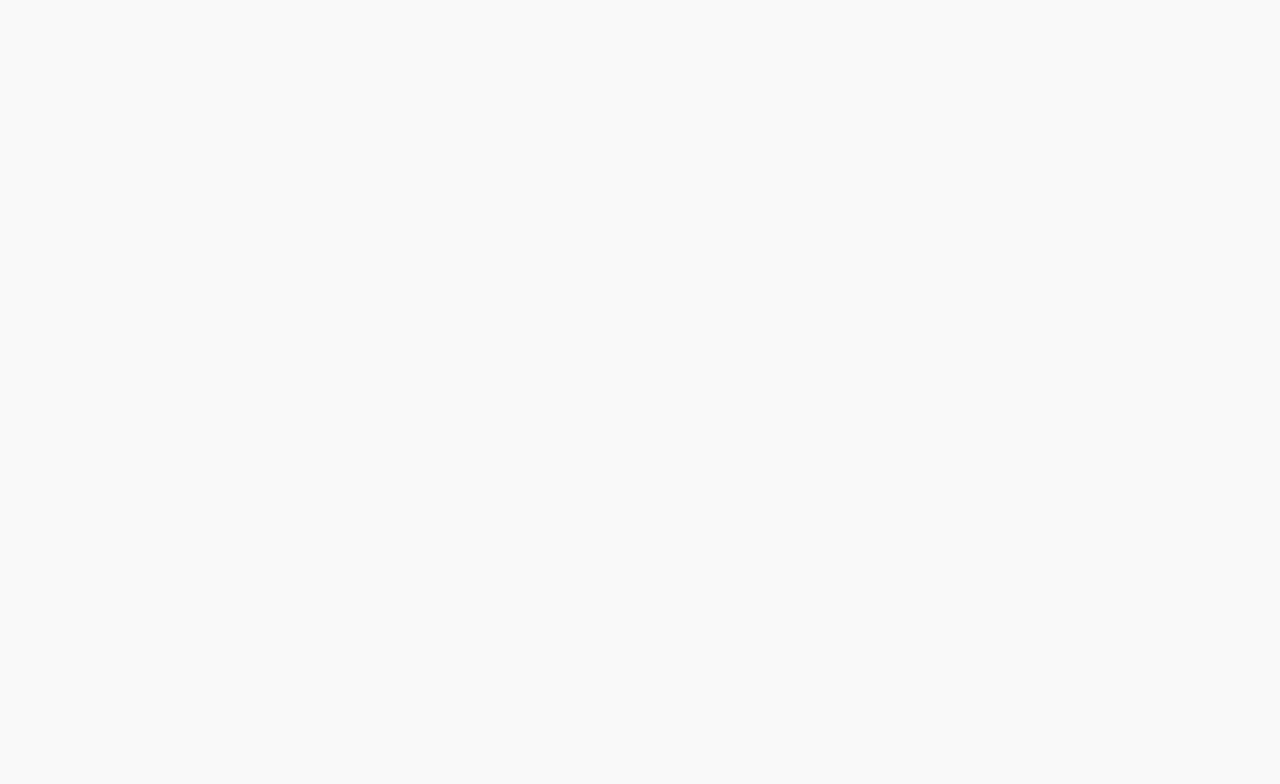
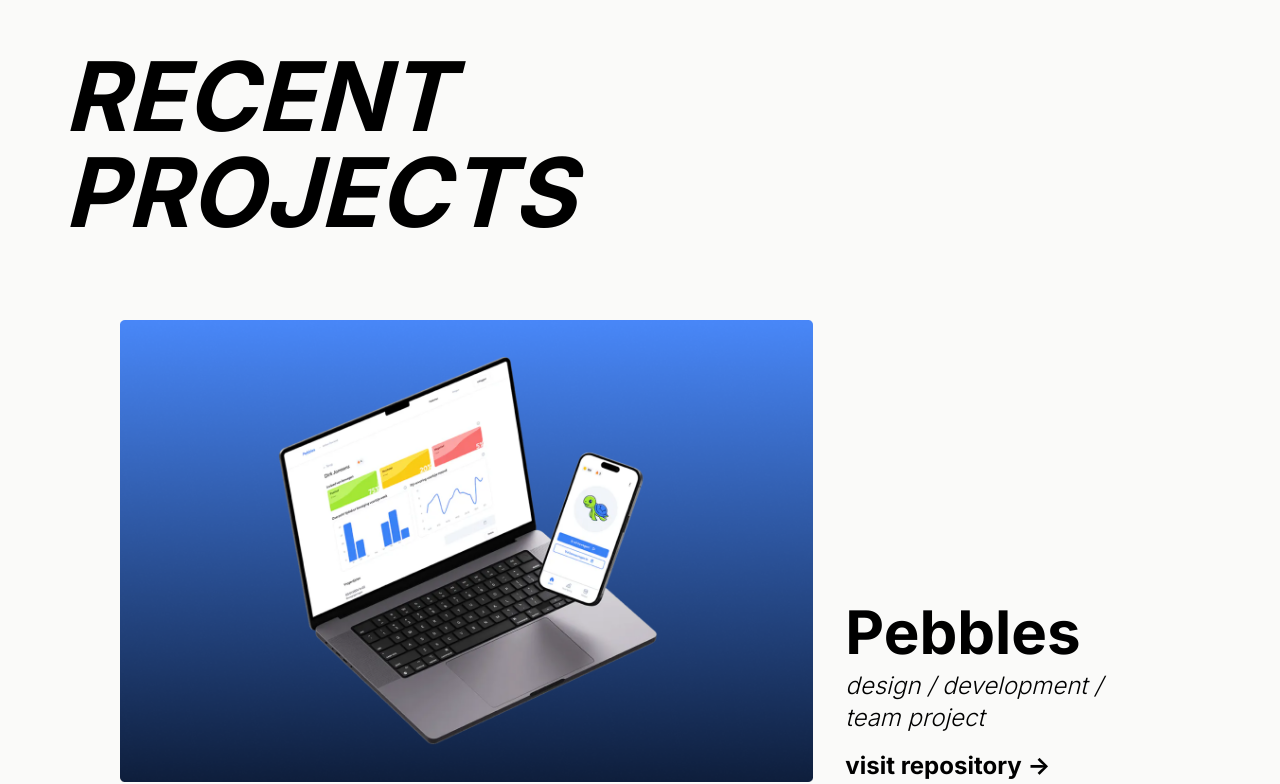
Before and after one commit to juul-vandevelde-howest/portfolio, a Next.js app: page / in a window 1280 px wide. Shown: the part 2016-2800 px from the top of the page. Before the commit the page ends 1984 px from the top, so only its background shows below. Built offline with nearby package versions, Linux system fonts and the light colour scheme.

Commit message:
feat: added base for works section

```diff
--- a/src/app/page.tsx
+++ b/src/app/page.tsx
@@ -1,6 +1,7 @@
 import About from '@/components/About'
 import Header from '@/components/Header'
 import Skills from '@/components/Skills'
+import Works from '@/components/Works'
 
 export default function Home() {
   return (
@@ -8,6 +9,7 @@ export default function Home() {
       <Header />
       <About />
       <Skills />
+      <Works />
     </main>
   )
 }
--- a/src/components/About.tsx
+++ b/src/components/About.tsx
@@ -19,9 +19,11 @@ function About() {
           </p>
         </article>
         <div className="sticky bottom-8 mr-8 flex flex-col text-right text-5xl font-bold">
-          <span>Full</span>
-          <span>Stack</span>
-          <span>Developer</span>
+          Full
+          <br />
+          Stack
+          <br />
+          Developer
         </div>
         <button className="ml-24 h-48 w-48 rounded-full bg-black text-xl text-white">
           Reach out -&gt;
--- /dev/null
+++ b/src/components/Works.tsx
@@ -0,0 +1,49 @@
+import Image from 'next/image'
+
+function Works() {
+  return (
+    <section id="works" className="mb-20 h-dvh pt-20">
+      <h1 className="text-8xl font-bold italic">
+        RECENT <br /> PROJECTS
+      </h1>
+      <div className="mx-14 my-20 flex flex-row items-end gap-8">
+        {/* TODO: make this css based and not just an image */}
+        <Image
+          src="/assets/pebbles-placeholder.png"
+          alt="Placeholder for a project called Pebbles"
+          width={679}
+          height={904}
+          className="w-2/3"
+        />
+        <div>
+          <div className="pb-2 text-6xl font-bold">Pebbles</div>
+          <div className="pb-4 text-2xl font-light italic">
+            design / development / team project
+          </div>
+          <div className="text-2xl font-bold">visit repository -&gt;</div>
+        </div>
+      </div>
+      <div className="mx-14 my-20 flex flex-row items-end justify-end gap-8">
+        {/* TODO: make this css based and not just an image */}
+        <div>
+          <div className="pb-2 text-right text-6xl font-bold">Pebbles</div>
+          <div className="pb-4 text-right text-2xl font-light italic">
+            design / development / team project
+          </div>
+          <div className="text-right text-2xl font-bold">
+            visit repository -&gt;
+          </div>
+        </div>
+        <Image
+          src="/assets/pebbles-placeholder.png"
+          alt="Placeholder for a project called Pebbles"
+          width={679}
+          height={904}
+          className="w-2/3"
+        />
+      </div>
+    </section>
+  )
+}
+
+export default Works
```
Also changed, not shown: public/assets/pebbles-placeholder.png (added).
